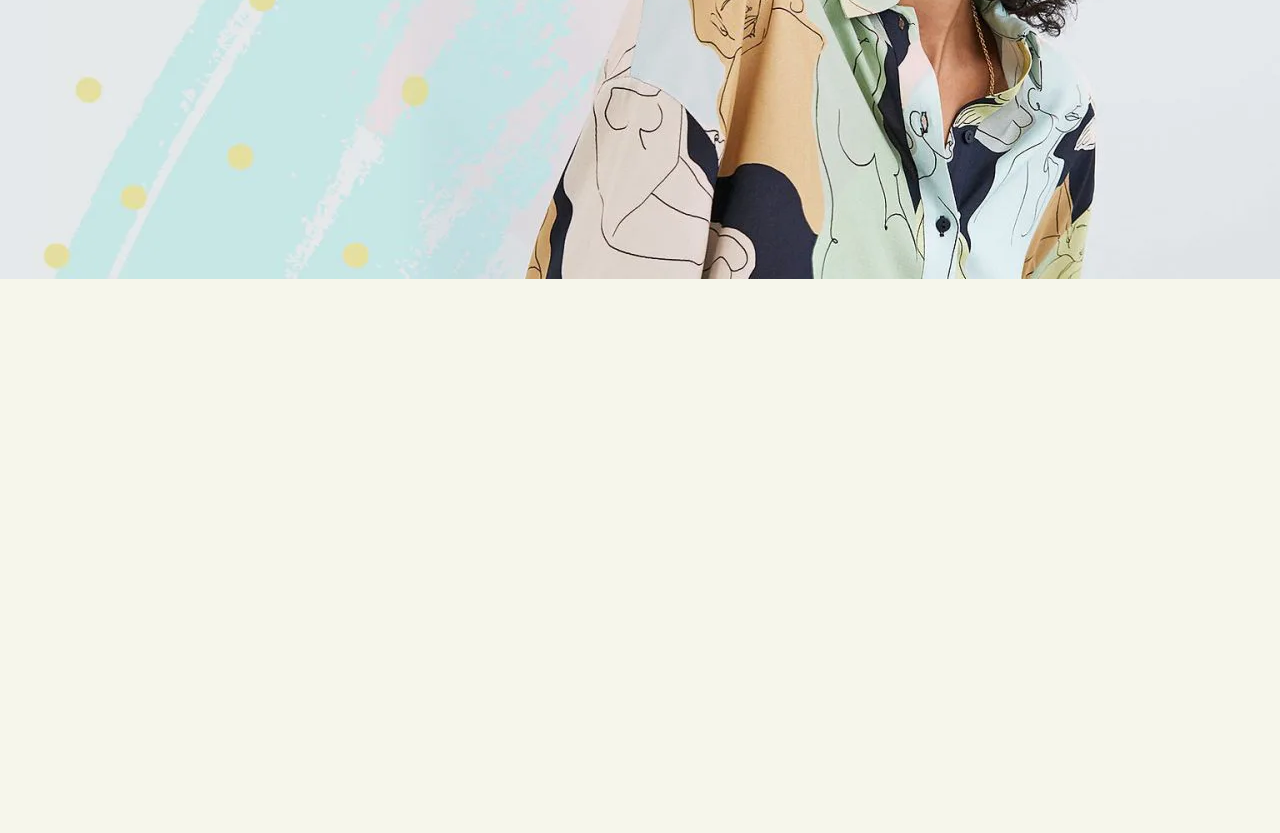
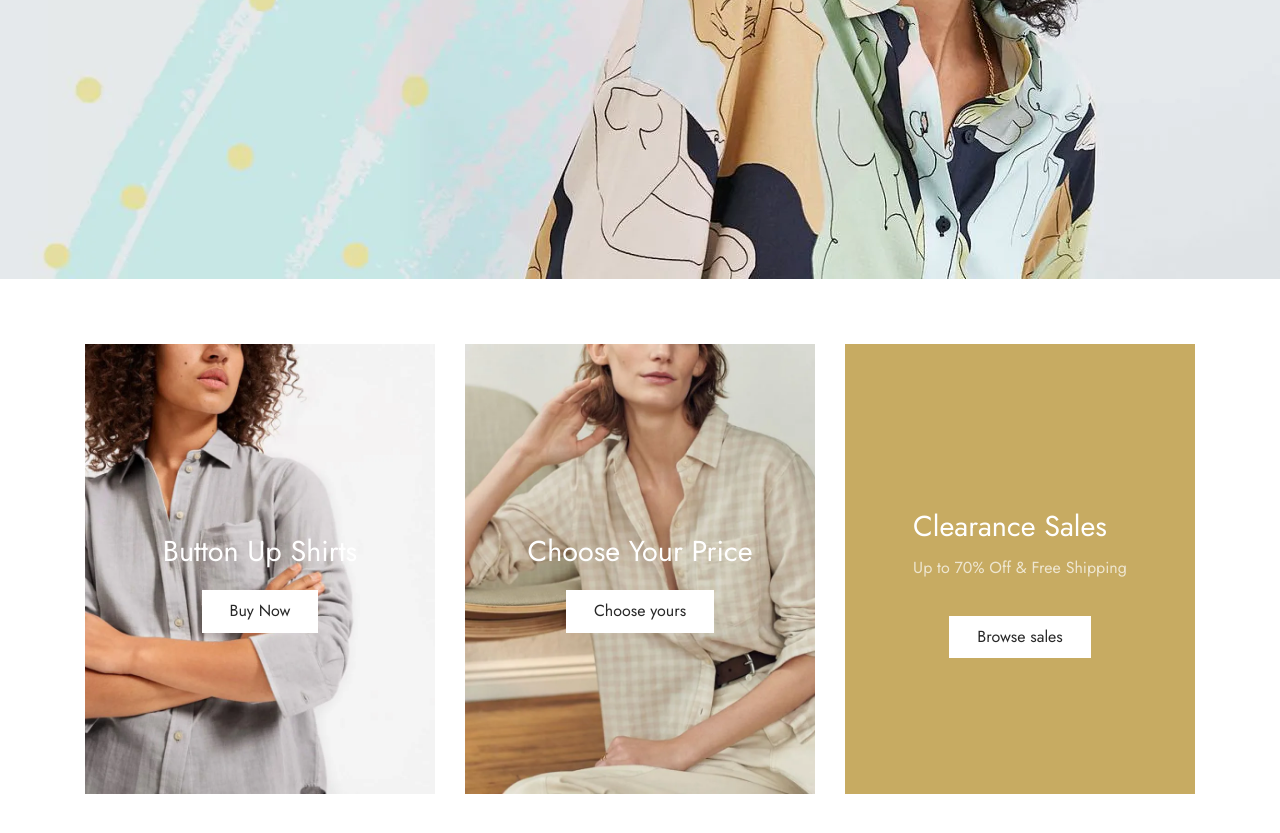
Before and after one commit to Tunde-dev/demo-page-n1, a plain HTML site: page index.html in a window 1280 px wide. Shown: the part 571-1404 px from the top of the page. Before the commit the page ends 850 px from the top, so only its background shows below. Drawn offline with nearby package versions, Linux system fonts and the light colour scheme.

Commit message:
added top-wrapper html and design

```diff
--- a/css/style.scss
+++ b/css/style.scss
@@ -22,6 +22,11 @@ ul {
     position: relative;
     margin: 0 15px;
   }
+}
+.center {
+  display: grid;
+  place-items: center;
+  height: 100%;
 }
 .header-top-bar {
   background-color: black;
@@ -127,3 +132,56 @@ a {
     position: relative;
   }
 }
+.top-wrapper {
+  display: flex;
+  flex-wrap: wrap;
+  justify-content: center;
+  padding: 50px 0;
+  background-color: white;
+  border-bottom: silver;
+
+  .grow {
+    transition: all 0.45s linear;
+    overflow: hidden;
+
+    &:hover {
+      transform: scale(1.1);
+    }
+  }
+  .tw-1-coloumn {
+    background: center / cover no-repeat
+      url(/assets/images/banner-shirt2-768x976.jpg.webp);
+  }
+  .tw-2-coloumn {
+    background: center / cover no-repeat
+      url(/assets/images/banner-shirt1-768x976.jpg.webp);
+  }
+  & > div {
+    background-color: #c7ab62;
+    height: 450px;
+    width: 350px;
+    margin: 15px;
+  }
+  h3 {
+    text-shadow: 0 0 7px rgb(0 0 0 / 25%);
+    font-size: 1.8rem;
+    color: white;
+    font-weight: 400;
+    margin-bottom: 0;
+  }
+  p {
+    color: rgba(255,255,255,.7);
+  }
+  a {
+    margin-top: 1.4rem;
+    color:#282828;
+    background-color: white;
+    padding: .75rem 1.75rem;
+    transition: all .3s ease-in-out;
+
+    &:hover {
+      opacity: .82;
+    }
+  }
+
+}
--- a/index.html
+++ b/index.html
@@ -72,6 +72,31 @@
         </div>
       </section>
       <section class="top-wrapper">
+        <div class="tw-1-coloumn grow center">
+          <div>
+            <h3>Button Up Shirts</h3>
+            <div class="center">
+              <a href="http://">Buy Now</a>
+            </div>
+          </div>
+        </div>
+        <div class="tw-2-coloumn grow center">
+          <div>
+            <h3>Choose Your Price</h3>
+            <div class="center">
+              <a href="http://">Choose yours</a>
+            </div>
+          </div>
+        </div>
+        <div class="grow center">
+          <div>
+            <h3>Clearance Sales</h3>
+            <p>Up to 70% Off & Free Shipping</p>
+            <div class="center">
+              <a href="http://">Browse sales</a>
+            </div>
+          </div>
+        </div>
       </section>
       <section></section>
       <section></section>
```
Also changed, not shown: css/style.css, 1 other file.
